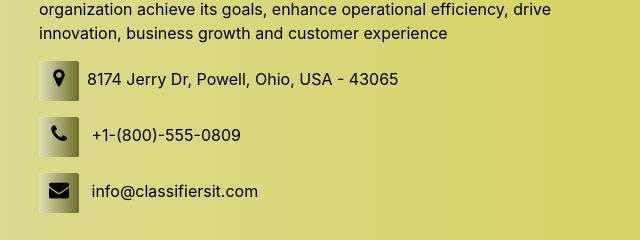
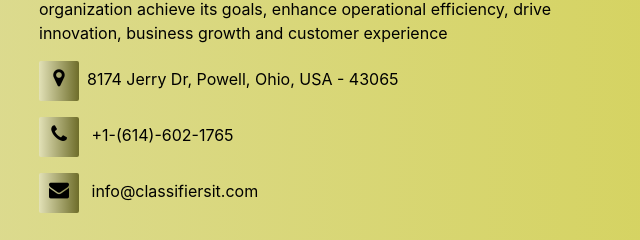
Before and after one commit to classifiersit/classysite, a plain HTML site: page index.html in a window 1280 px wide. Shown: the part 4308-4548 px from the top of the page, 616-1256 px from the left. Drawn offline with nearby package versions, Linux system fonts and the light colour scheme.

Commit message:
index text changed

```diff
--- a/index.html
+++ b/index.html
@@ -205,7 +205,7 @@
                 <p><b>CONTACT US</b></p>
                 <p>Contact us today to discuss how our tailored IT solutions can help your organization achieve its goals, enhance operational efficiency, drive innovation, business growth and customer experience</p>
                 <p><i class="fa fa-map-marker"></i>8174 Jerry Dr, Powell, Ohio, USA - 43065</p>
-                <p><i class="fa fa-phone"></i> +1-(800)-555-0809</p>
+                <p><i class="fa fa-phone"></i> +1-(614)-602-1765</p>
                 <p><i class="fa fa-envelope"></i> info@classifiersit.com</p>
             </div>
         </div>
```
